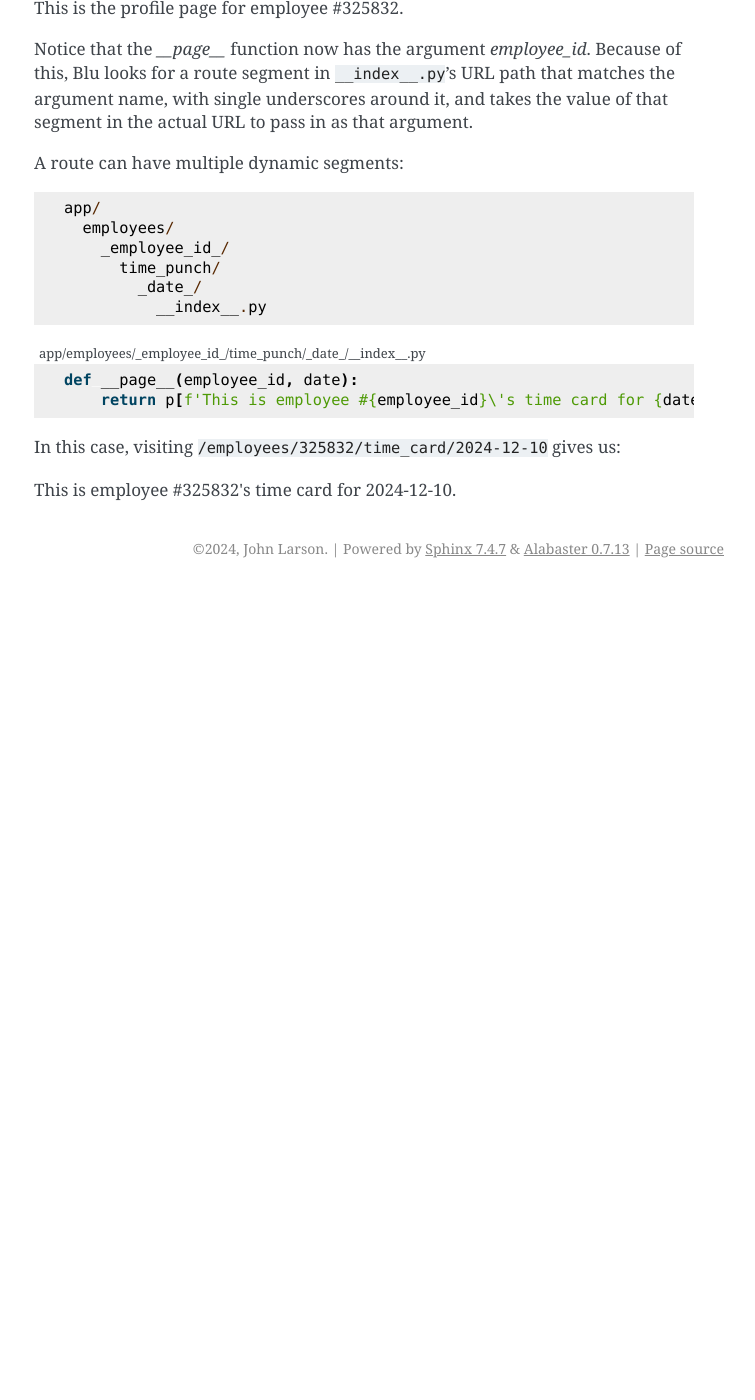
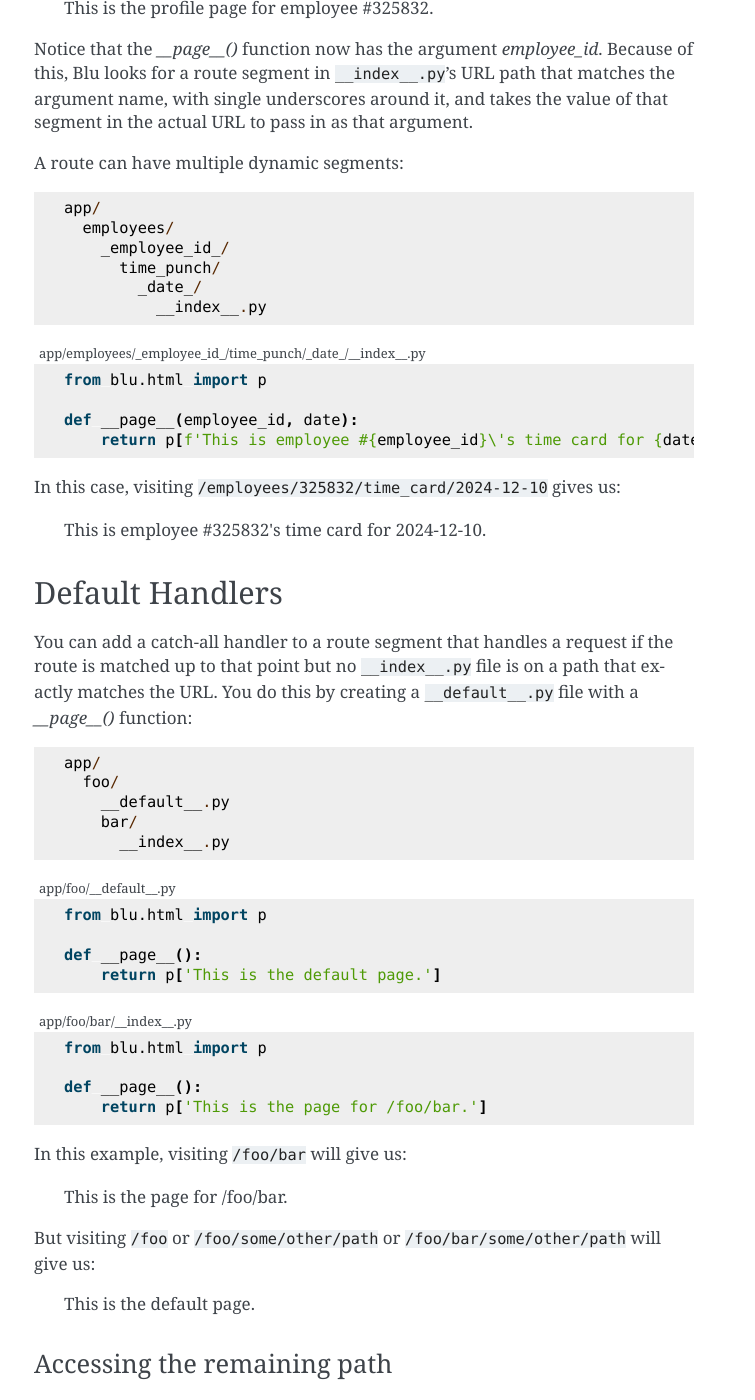
Before and after one commit to johnlarson/blu, a Sphinx documentation site: the page built from docs/user-guide/routing.rst, in a window 1280 px wide and 1400 px high, scrolled down 1526 px. Shown: the whole window, without its empty margins (386-1141 px from the left). Built offline with Sphinx 7.4.7, drawn with Linux system fonts in a browser that asks for light colours; before the commit the page ends 2114 px from its top, so only the background shows below that; some of the changed text lies outside the part shown.

Commit message:
default handler

```diff
--- a/docs/user-guide/routing.rst
+++ b/docs/user-guide/routing.rst
@@ -55,9 +55,9 @@ To add a dynamic route segment, create a directory whose name is surrounded by s
 
 Now, if you go to ``/employees/325832``, or to ``/employees/839481``, or event to ``/employees/cheese``, you'll get something like this:
 
-.. raw:: html
+    .. raw:: html
 
-    <p>This is an employee profile page.</p>
+        <p>This is an employee profile page.</p>
 
 Dynamic route segments usually aren't that useful unless there's actual dyanmic content, so let's use that employee id from the URL path in our page:
 
@@ -71,11 +71,11 @@ Dynamic route segments usually aren't that useful unless there's actual dyanmic
 
 Now, visiting ``/employees/325832`` gives us:
 
-.. raw:: html
+    .. raw:: html
 
-    <p>This is the profile page for employee #325832.</p>
+        <p>This is the profile page for employee #325832.</p>
 
-Notice that the *__page__* function now has the argument *employee_id*. Because of this, Blu looks for a route segment in ``__index__.py``'s URL path that matches the argument name, with single underscores around it, and takes the value of that segment in the actual URL to pass in as that argument.
+Notice that the *__page__()* function now has the argument *employee_id*. Because of this, Blu looks for a route segment in ``__index__.py``'s URL path that matches the argument name, with single underscores around it, and takes the value of that segment in the actual URL to pass in as that argument.
 
 A route can have multiple dynamic segments::
 
@@ -89,12 +89,105 @@ A route can have multiple dynamic segments::
 .. code-block:: python
     :caption: app/employees/_employee_id_/time_punch/_date_/__index__.py
 
+    from blu.html import p
+
     def __page__(employee_id, date):
         return p[f'This is employee #{employee_id}\'s time card for {date}.']
 
 
 In this case, visiting ``/employees/325832/time_card/2024-12-10`` gives us:
 
-.. raw:: html
+    .. raw:: html
 
-    <p>This is employee #325832's time card for 2024-12-10.</p>
+        <p>This is employee #325832's time card for 2024-12-10.</p>
+
+
+Default Handlers
+----------------
+
+You can add a catch-all handler to a route segment that handles a request if the route is matched up to that point but no ``__index__.py`` file is on a path that exactly matches the URL. You do this by creating a ``__default__.py`` file with a *__page__()* function::
+
+    app/
+      foo/
+        __default__.py
+        bar/
+          __index__.py
+
+.. code-block:: python
+    :caption: app/foo/__default__.py
+
+    from blu.html import p
+
+    def __page__():
+        return p['This is the default page.']
+
+.. code-block:: python
+    :caption: app/foo/bar/__index__.py
+
+    from blu.html import p
+
+    def __page__():
+        return p['This is the page for /foo/bar.']
+
+In this example, visiting ``/foo/bar`` will give us:
+
+    .. raw:: html
+
+        <p>This is the page for /foo/bar.</p>
+
+But visiting ``/foo`` or ``/foo/some/other/path`` or ``/foo/bar/some/other/path`` will give us:
+
+    .. raw:: html
+
+        <p>This is the default page.</p>
+
+Accessing the remaining path
+++++++++++++++++++++++++++++
+
+To read the remaining, unmatched portion of the URL in a default handler, you can accept a positional-only argument in the *__page__()* function. This is done by adding a slash to *__page__()*'s function signature::
+
+    app/
+      foo/
+        __default__.py
+
+.. code-block:: python
+    :caption: app/foo/__default__.py
+
+    def __page__(path, /):
+        return p[f'The remaining path is {path}.']
+
+In this example, visiting ``/foo/a/b/c`` gives us:
+
+    .. raw:: html
+
+        The remaining path is a/b/c.
+
+Any dynamic route arguments should come after the slash::
+
+    app/
+      _my_param_/
+        __default__.py
+
+
+.. code-block:: python
+    :caption: app/_my_param_/__default__.py
+
+    from blu.html import div, b, br
+
+    def __page__(path, /, my_param):
+        return div[
+            b['my_param value:'], ' ', my_param,
+            br,
+            b['remaining path:'], ' ', path,
+        ]
+
+In this example, visiting ``/my-param-value/a/b/c`` gives us:
+
+
+    .. raw:: html
+
+        <div>
+            <b>my_param value:</b> my-param-value
+            <br>
+            <b>remaining path:</b> a/b/c
+        </div>
```
